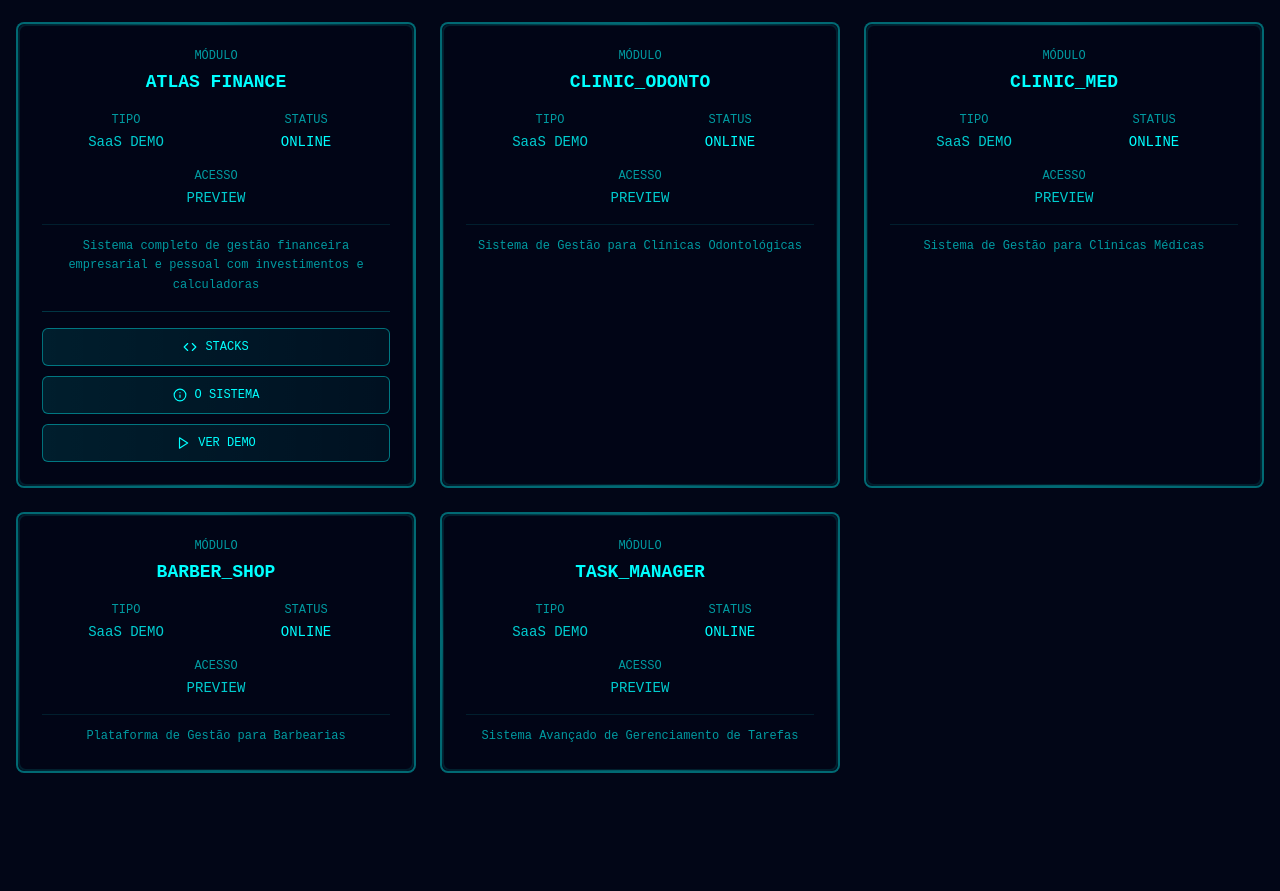
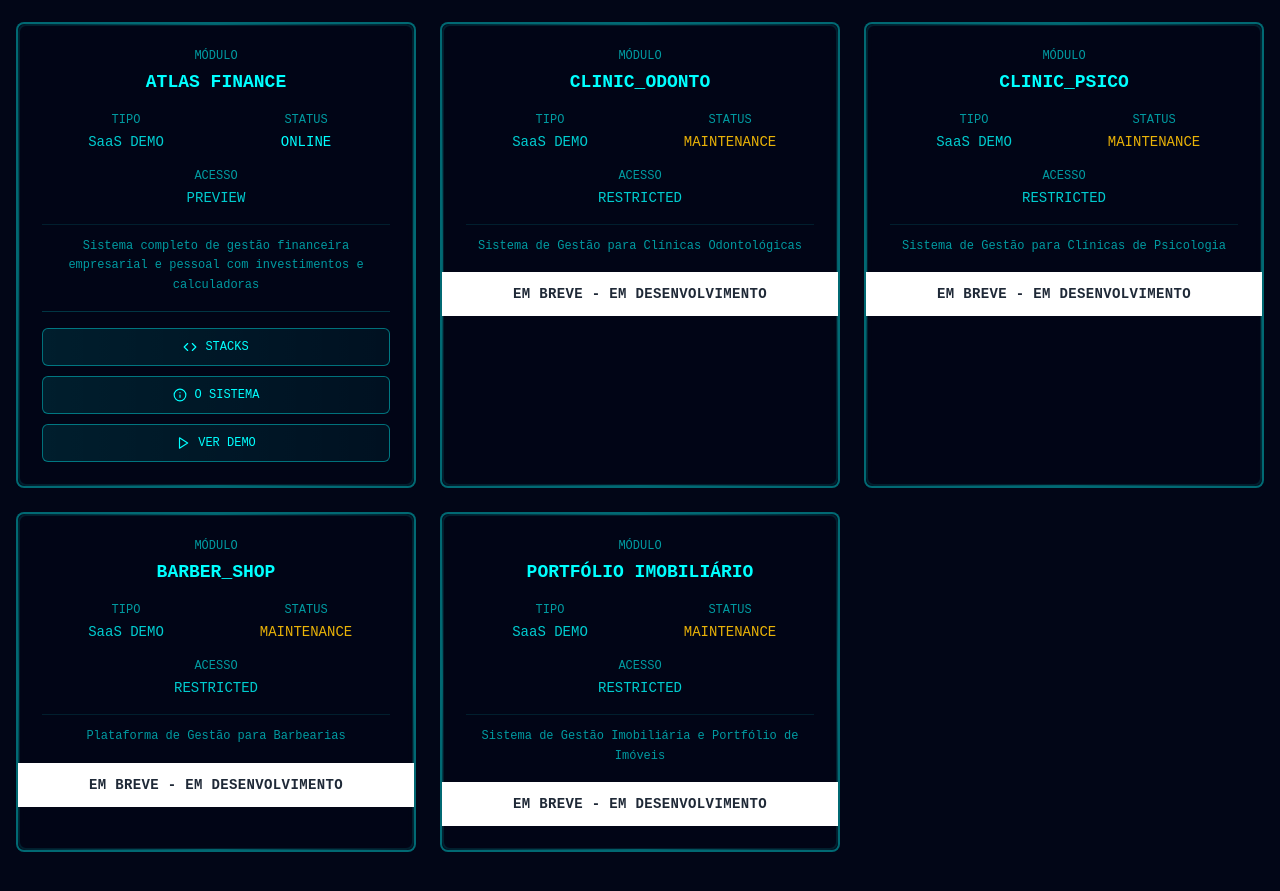
Before and after one commit to luccavalentin/PORTIFOLIO_LUCCA_VALENTIN_SANTANA, a Next.js app: page / in a window 1280 px wide. Shown: the part 1543-2434 px from the top of the page. Before the commit the page ends 2396 px from the top, so only its background shows below. Built offline with nearby package versions, Linux system fonts and the light colour scheme.

Commit message:
feat: Adiciona faixa EM BREVE para projetos em desenvolvimento

```diff
--- a/components/SystemModuleCard.tsx
+++ b/components/SystemModuleCard.tsx
@@ -86,6 +86,15 @@ export default function SystemModuleCard({ module, index }: SystemModuleCardProp
             </div>
           )}
 
+          {/* Faixa EM BREVE - EM DESENVOLVIMENTO */}
+          {module.comingSoon && (
+            <div className="mt-4 -mx-6 px-4 py-3 bg-white text-center">
+              <div className="font-mono text-sm font-bold text-gray-800 tracking-wide">
+                EM BREVE - EM DESENVOLVIMENTO
+              </div>
+            </div>
+          )}
+
           {projectDetails && (
             <div className="pt-4 border-t border-matrix-cyan/20 space-y-2.5 mt-auto">
               <motion.button
--- a/data/modules.ts
+++ b/data/modules.ts
@@ -5,6 +5,7 @@ export interface SystemModule {
   status: 'ONLINE' | 'OFFLINE' | 'MAINTENANCE'
   access: 'PREVIEW' | 'DEMO' | 'RESTRICTED'
   description?: string
+  comingSoon?: boolean
 }
 
 export const systemModules: SystemModule[] = [
@@ -44,32 +45,36 @@ export const systemModules: SystemModule[] = [
     id: 'clinic-odonto',
     name: 'CLINIC_ODONTO',
     type: 'SaaS DEMO',
-    status: 'ONLINE',
-    access: 'PREVIEW',
+    status: 'MAINTENANCE',
+    access: 'RESTRICTED',
     description: 'Sistema de Gestão para Clínicas Odontológicas',
+    comingSoon: true,
   },
   {
-    id: 'clinic-med',
-    name: 'CLINIC_MED',
+    id: 'clinic-psico',
+    name: 'CLINIC_PSICO',
     type: 'SaaS DEMO',
-    status: 'ONLINE',
-    access: 'PREVIEW',
-    description: 'Sistema de Gestão para Clínicas Médicas',
+    status: 'MAINTENANCE',
+    access: 'RESTRICTED',
+    description: 'Sistema de Gestão para Clínicas de Psicologia',
+    comingSoon: true,
   },
   {
     id: 'barber-shop',
     name: 'BARBER_SHOP',
     type: 'SaaS DEMO',
-    status: 'ONLINE',
-    access: 'PREVIEW',
+    status: 'MAINTENANCE',
+    access: 'RESTRICTED',
     description: 'Plataforma de Gestão para Barbearias',
+    comingSoon: true,
   },
   {
-    id: 'task-manager',
-    name: 'TASK_MANAGER',
+    id: 'portfolio-imobiliario',
+    name: 'PORTFÓLIO IMOBILIÁRIO',
     type: 'SaaS DEMO',
-    status: 'ONLINE',
-    access: 'PREVIEW',
-    description: 'Sistema Avançado de Gerenciamento de Tarefas',
+    status: 'MAINTENANCE',
+    access: 'RESTRICTED',
+    description: 'Sistema de Gestão Imobiliária e Portfólio de Imóveis',
+    comingSoon: true,
   },
 ]
```
